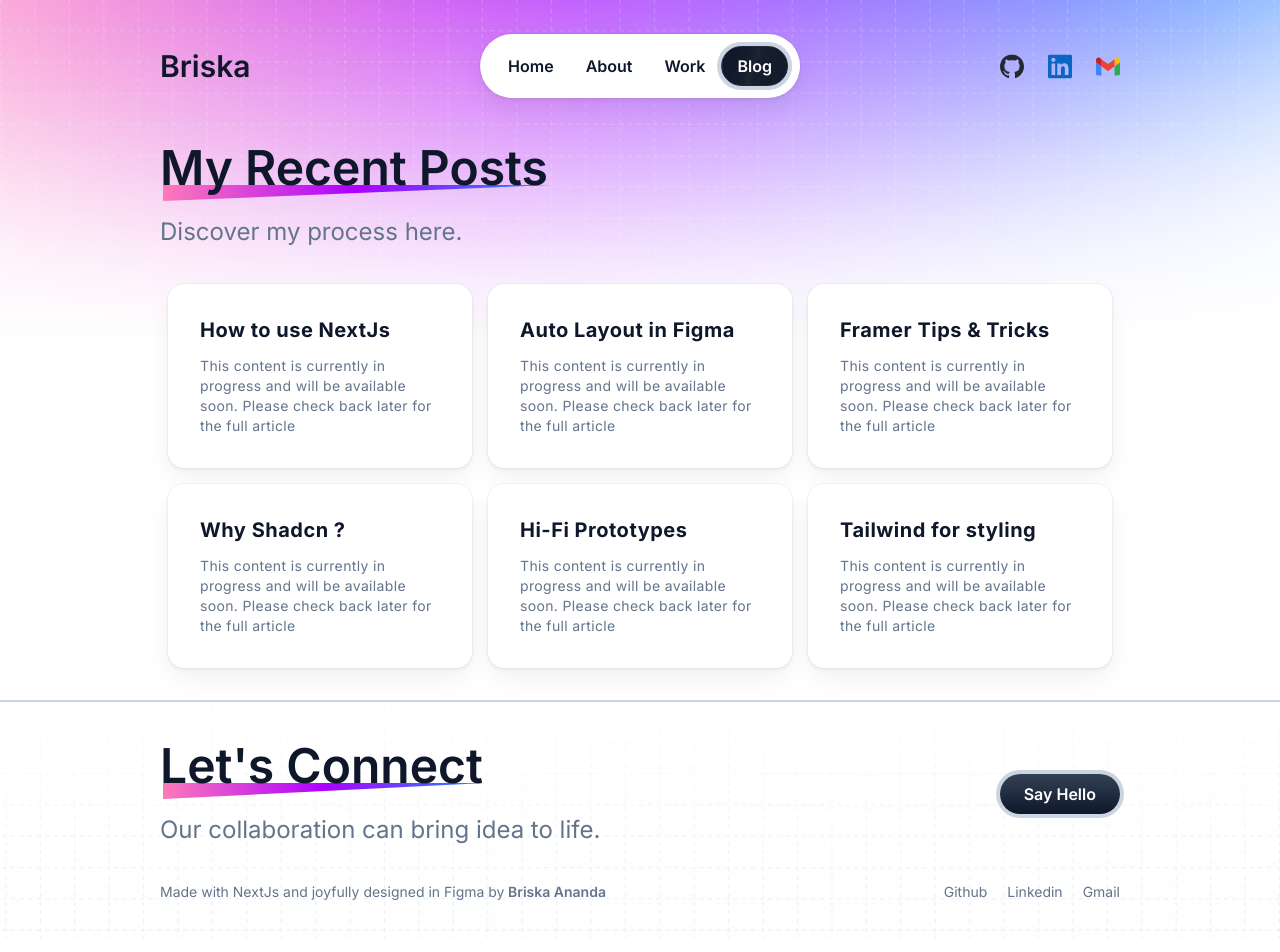
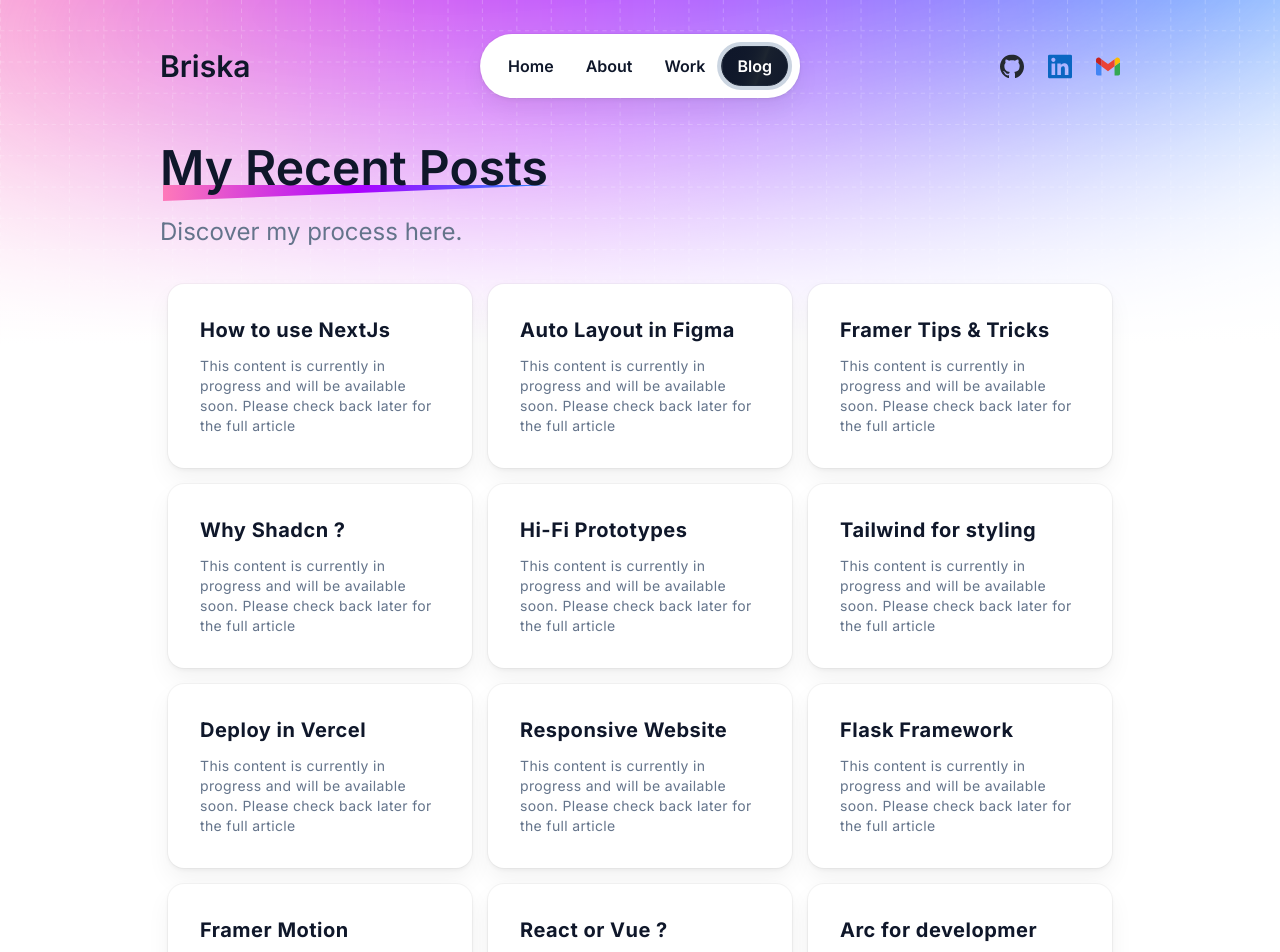
Before and after one commit to briskaanandaa/personal-website, a Next.js app: page /blog in a window 1280 px wide. Shown: the top 952 px of the page. Built offline with nearby package versions, Linux system fonts and the light colour scheme.

Commit message:
New Page

```diff
--- a/src/app/blog/page.tsx
+++ b/src/app/blog/page.tsx
@@ -1,4 +1,5 @@
 import { CardHoverEffectDemo } from "@/components/CardHoverEffectDemo";
+import { CardHoverEffectDemofull } from "@/components/CardHoverEffectDemoFull";
 import Footer from "@/components/Sections/Footer";
 import HeaderGradient from "@/components/Sections/HeaderGradient";
 import { Navbar } from "@/components/Sections/Navbar";
@@ -30,7 +31,7 @@ const page = () => {
             </div>
           </div>
           <div className="mb-6 mt-2">
-            <CardHoverEffectDemo />
+            <CardHoverEffectDemofull />
           </div>
         </div>
       </div>
--- /dev/null
+++ b/src/components/CardHoverEffectDemoFull.tsx
@@ -0,0 +1,83 @@
+import { HoverEffect } from "@/components/ui/card-hover-effect";
+
+export function CardHoverEffectDemofull() {
+  return (
+    <div className=" mx-auto">
+      <HoverEffect items={projects} />
+    </div>
+  );
+}
+export const projects = [
+  {
+    title: "How to use NextJs",
+    description:
+      "This content is currently in progress and will be available soon. Please check back later for the full article",
+    link: "",
+  },
+  {
+    title: "Auto Layout in Figma",
+    description:
+      "This content is currently in progress and will be available soon. Please check back later for the full article",
+    link: "",
+  },
+  {
+    title: "Framer Tips & Tricks",
+    description:
+      "This content is currently in progress and will be available soon. Please check back later for the full article",
+    link: "",
+  },
+  {
+    title: "Why Shadcn ?",
+    description:
+      "This content is currently in progress and will be available soon. Please check back later for the full article",
+    link: "",
+  },
+  {
+    title: "Hi-Fi Prototypes",
+    description:
+      "This content is currently in progress and will be available soon. Please check back later for the full article",
+    link: "",
+  },
+  {
+    title: "Tailwind for styling",
+    description:
+      "This content is currently in progress and will be available soon. Please check back later for the full article",
+    link: "",
+  },
+  {
+    title: "Deploy in Vercel",
+    description:
+      "This content is currently in progress and will be available soon. Please check back later for the full article",
+    link: "",
+  },
+  {
+    title: "Responsive Website",
+    description:
+      "This content is currently in progress and will be available soon. Please check back later for the full article",
+    link: "",
+  },
+  {
+    title: "Flask Framework",
+    description:
+      "This content is currently in progress and will be available soon. Please check back later for the full article",
+    link: "",
+  },
+  {
+    title: "Framer Motion",
+    description:
+      "This content is currently in progress and will be available soon. Please check back later for the full article",
+    link: "",
+  },
+  {
+    title: "React or Vue ?",
+    description:
+      "This content is currently in progress and will be available soon. Please check back later for the full article",
+    link: "",
+  },
+  {
+    title: "Arc for developmer",
+    description:
+      "This content is currently in progress and will be available soon. Please check back later for the full article",
+    link: "",
+  },
+];
```
